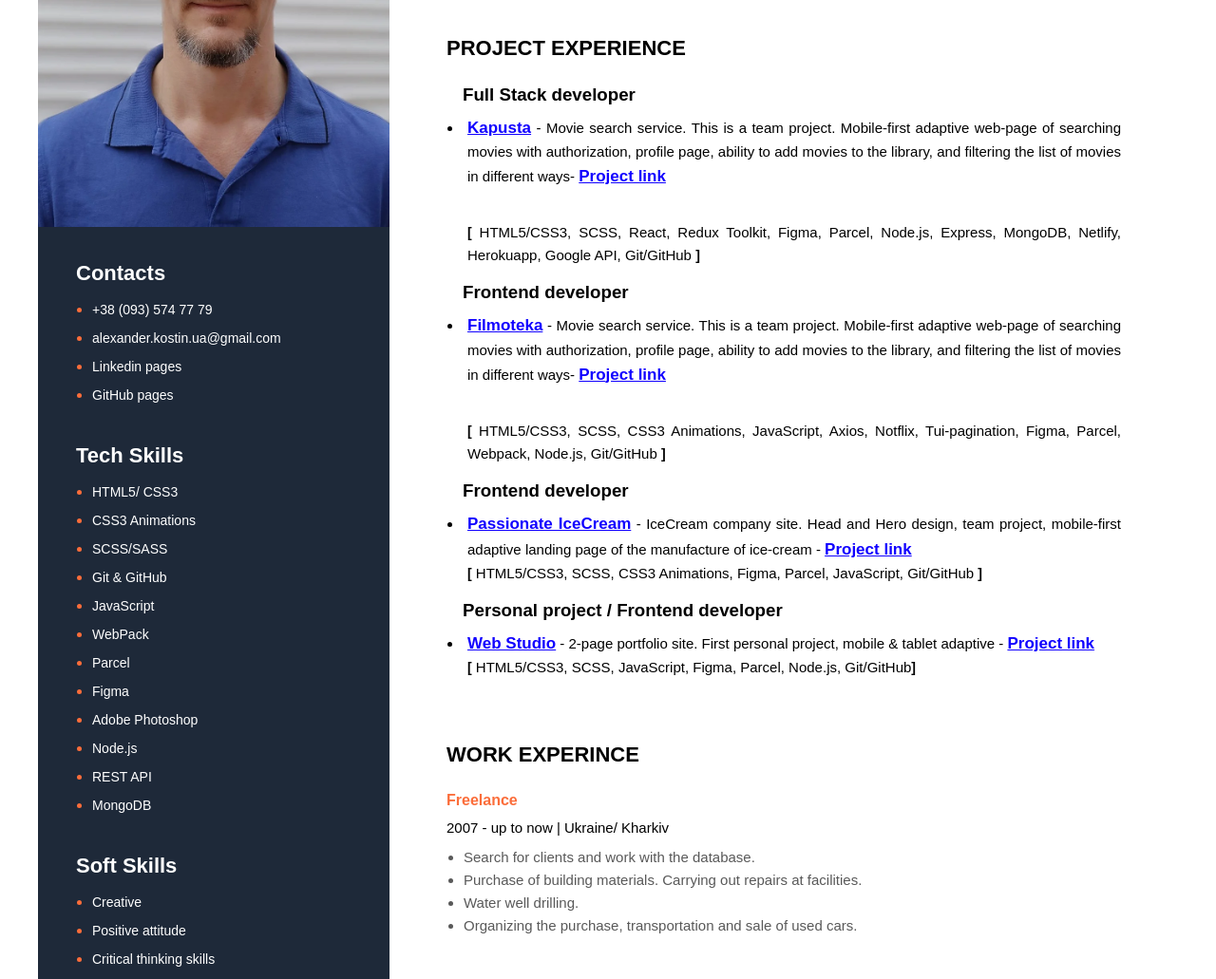
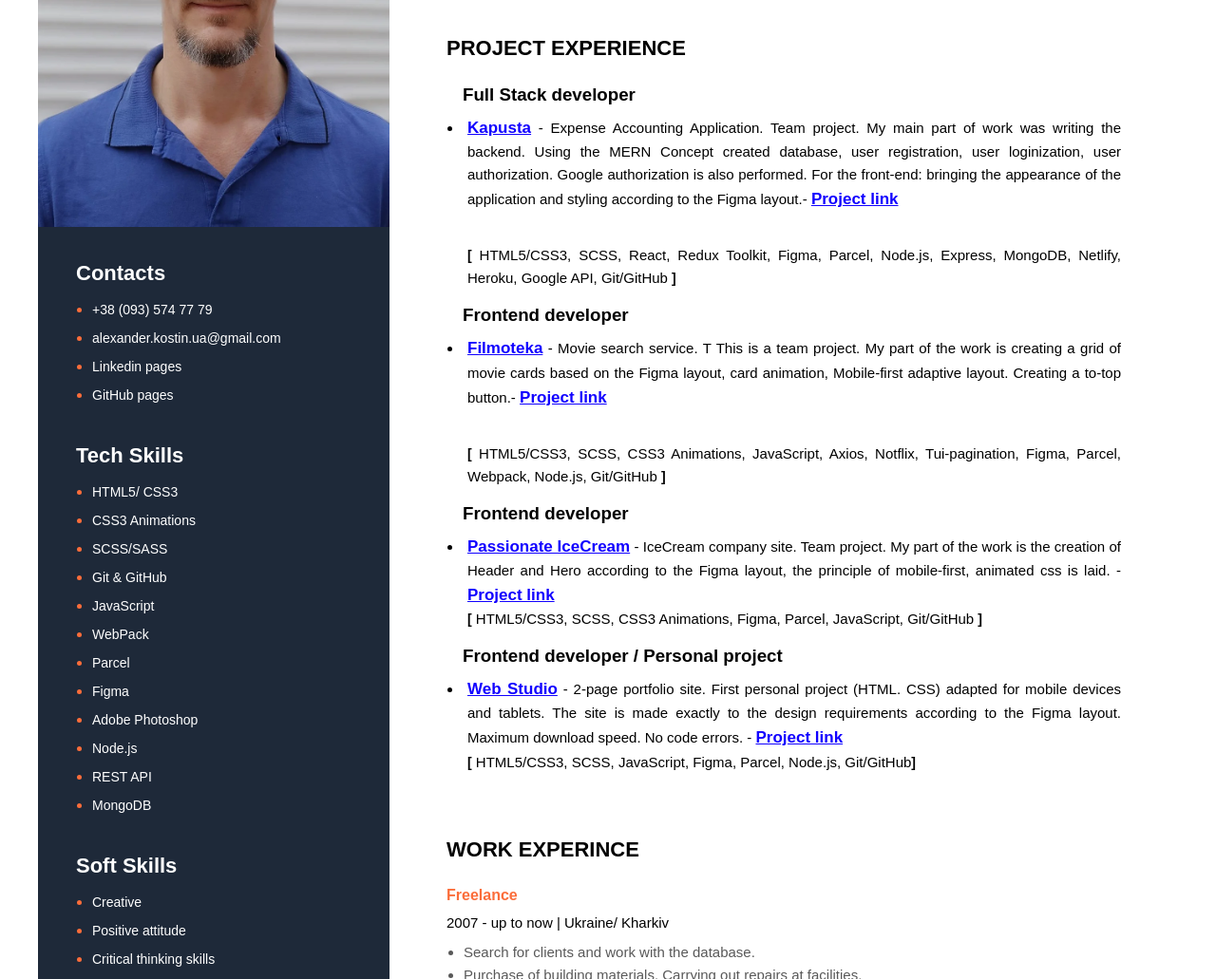
Before and after one commit to AVKostin/my-resume, a website built with Parcel: page src/index.html in a window 1280 px wide. Shown: the part 317-1348 px from the top of the page at 95% size. Built offline with nearby package versions, Linux system fonts and the light colour scheme.

Commit message:
Update project_experience.html

```diff
--- a/src/partials/project_experience.html
+++ b/src/partials/project_experience.html
@@ -5,15 +5,16 @@
     <li class="my-projects-item">
       <div class="my-projects-text">
         <a href="https://kapusta-financial-book.netlify.app/" class="my-projects-link">Kapusta</a>
-        - Movie search service. This is a team project. Mobile-first adaptive web-page of searching
-        movies with authorization, profile page, ability to add movies to the library, and filtering
-        the list of movies in different ways-
+        - Expense Accounting Application. Team project. My main part of work was writing the
+        backend. Using the MERN Concept created database, user registration, user loginization, user
+        authorization. Google authorization is also performed. For the front-end: bringing the
+        appearance of the application and styling according to the Figma layout.-
         <a href="https://github.com/AVKostin/finance-book-server" class="my-projects-link"
           >Project link</a
         >
         <div class="my-projects_technologies">
           <span class="my-projects-bracket"> <br />[</span> HTML5/CSS3, SCSS, React, Redux Toolkit,
-          Figma, Parcel, Node.js, Express, MongoDB, Netlify, Herokuapp, Google API, Git/GitHub
+          Figma, Parcel, Node.js, Express, MongoDB, Netlify, Heroku, Google API, Git/GitHub
           <span class="my-projects-bracket">]</span>
         </div>
       </div>
@@ -23,9 +24,9 @@
     <li class="my-projects-item">
       <div class="my-projects-text">
         <a href="https://avkostin.github.io/Filmoteka/" class="my-projects-link">Filmoteka</a>
-        - Movie search service. This is a team project. Mobile-first adaptive web-page of searching
-        movies with authorization, profile page, ability to add movies to the library, and filtering
-        the list of movies in different ways-
+        - Movie search service. T This is a team project. My part of the work is creating a grid of
+        movie cards based on the Figma layout, card animation, Mobile-first adaptive layout.
+        Creating a to-top button.-
         <a href="https://github.com/AVKostin/Filmoteka" class="my-projects-link">Project link</a>
         <div class="my-projects_technologies">
           <span class="my-projects-bracket"> <br />[</span> HTML5/CSS3, SCSS, CSS3 Animations,
@@ -41,8 +42,8 @@
         <a href="https://avkostin.github.io/IceCream_company_site/" class="my-projects-link"
           >Passionate IceCream</a
         >
-        - IceCream company site. Head and Hero design, team project, mobile-first adaptive landing
-        page of the manufacture of ice-cream -
+        - IceCream company site. Team project. My part of the work is the creation of Header and
+        Hero according to the Figma layout, the principle of mobile-first, animated css is laid. -
         <a href="https://github.com/AVKostin/IceCream_company_site" class="my-projects-link"
           >Project link</a
         >
@@ -55,13 +56,15 @@
       </span>
     </li>
 
-    <h3 class="project-title__name">Personal project / Frontend developer</h3>
+    <h3 class="project-title__name">Frontend developer / Personal project</h3>
     <li class="my-projects-item">
       <span class="my-projects-text">
         <a href="https://avkostin.github.io/goit-markup-hw-08/" class="my-projects-link"
           >Web Studio</a
         >
-        - 2-page portfolio site. First personal project, mobile & tablet adaptive -
+        - 2-page portfolio site. First personal project (HTML. CSS) adapted for mobile devices and
+        tablets. The site is made exactly to the design requirements according to the Figma layout.
+        Maximum download speed. No code errors. -
         <a href="https://github.com/AVKostin/goit-markup-hw-08" class="my-projects-link"
           >Project link</a
         ><span class="my-projects-bracket"> <br />[</span> HTML5/CSS3, SCSS, JavaScript, Figma,
```
